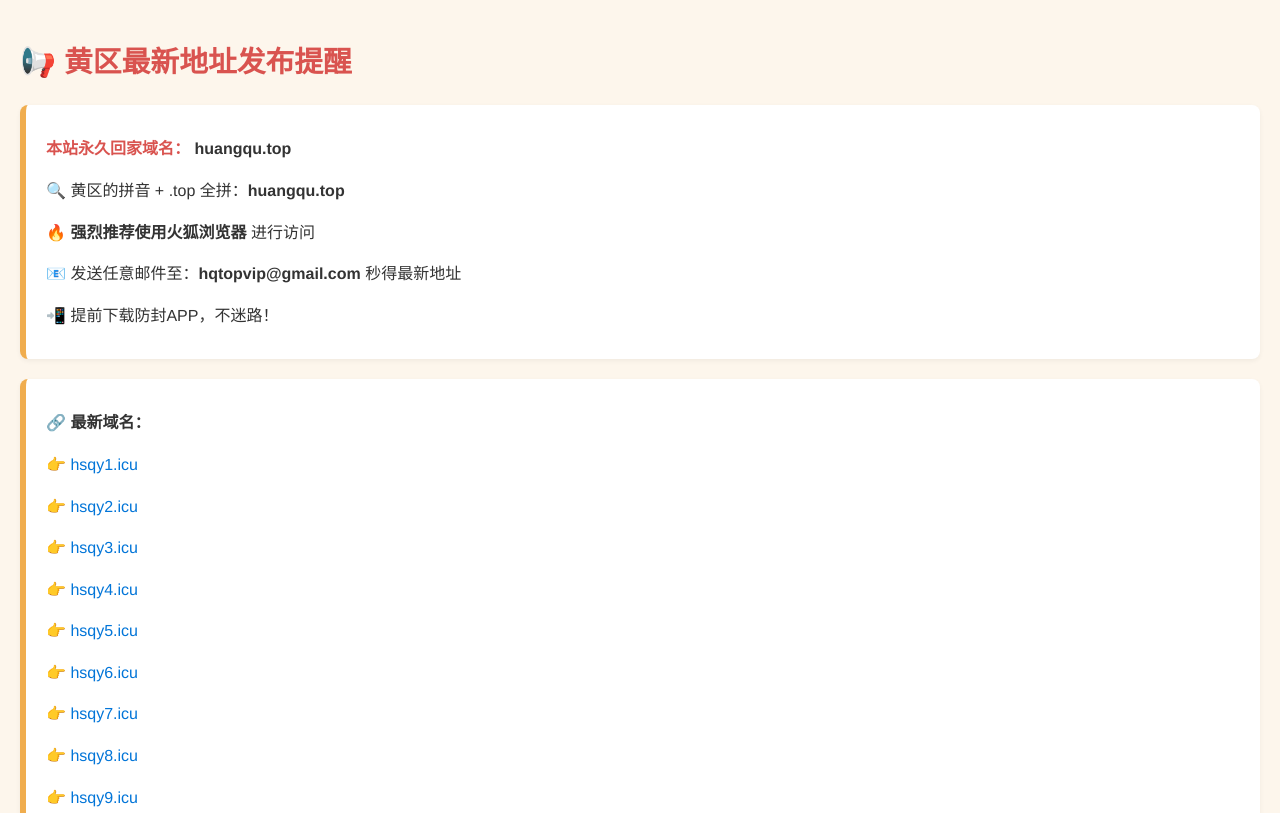
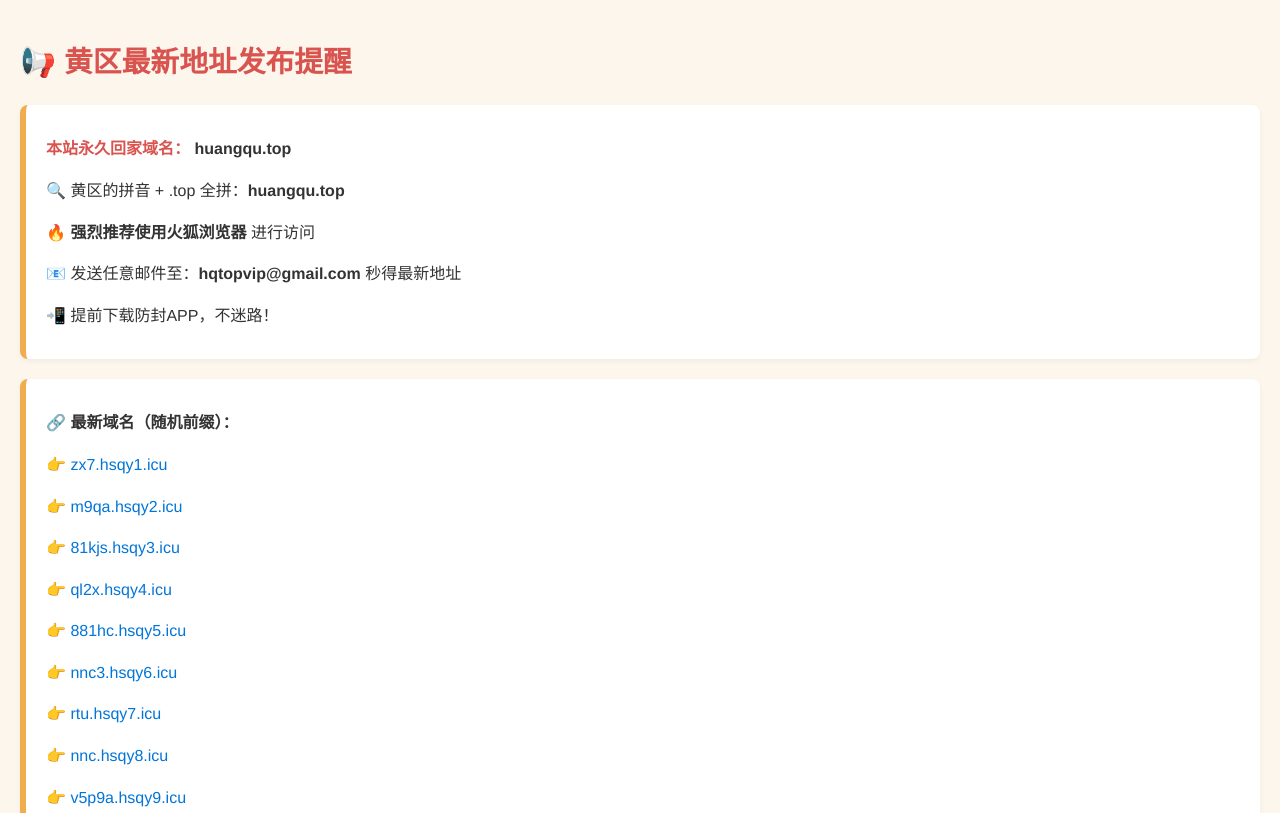
Before and after one commit to huangqutop/huangqutop, a plain HTML site: page index.html in a window 1280 px wide. Shown: the top 813 px of the page. Drawn offline with Linux system fonts and the light colour scheme.

Commit message:
Update index.html

```diff
--- a/index.html
+++ b/index.html
@@ -59,19 +59,19 @@
     <p>📲 提前下载防封APP，不迷路！</p>
   </div>
 
-  <div class="box">
-    <p><strong>🔗 最新域名：</strong></p>
-<p>👉 <a href="hsqy1.icu" target="_blank">hsqy1.icu</a></li></p>
-<p>👉 <a href="hsqy2.icu" target="_blank">hsqy2.icu</a></li></p>
-<p>👉 <a href="hsqy3.icu" target="_blank">hsqy3.icu</a></li></p>
-<p>👉 <a href="hsqy4.icu" target="_blank">hsqy4.icu</a></li></p>
-<p>👉 <a href="hsqy5.icu" target="_blank">hsqy5.icu</a></li></p>
-<p>👉 <a href="hsqy6.icu" target="_blank">hsqy6.icu</a></li></p>
-<p>👉 <a href="hsqy7.icu" target="_blank">hsqy7.icu</a></li></p>
-<p>👉 <a href="hsqy8.icu" target="_blank">hsqy8.icu</a></li></p>
-<p>👉 <a href="hsqy9.icu" target="_blank">hsqy9.icu</a></li></p>
-    <p><strong>📌 请直接在浏览器输入，不要用搜索引擎！</strong></p>
-  </div>
+<div class="box">
+  <p><strong>🔗 最新域名（随机前缀）：</strong></p>
+  <p>👉 <a href="https://zx7.hsqy1.icu" target="_blank">zx7.hsqy1.icu</a></p>
+  <p>👉 <a href="https://m9qa.hsqy2.icu" target="_blank">m9qa.hsqy2.icu</a></p>
+  <p>👉 <a href="https://81kjs.hsqy3.icu" target="_blank">81kjs.hsqy3.icu</a></p>
+  <p>👉 <a href="https://ql2x.hsqy4.icu" target="_blank">ql2x.hsqy4.icu</a></p>
+  <p>👉 <a href="https://881hc.hsqy5.icu" target="_blank">881hc.hsqy5.icu</a></p>
+  <p>👉 <a href="https://nnc3.hsqy6.icu" target="_blank">nnc3.hsqy6.icu</a></p>
+  <p>👉 <a href="https://rtu.hsqy7.icu" target="_blank">rtu.hsqy7.icu</a></p>
+  <p>👉 <a href="https://nnc.hsqy8.icu" target="_blank">nnc.hsqy8.icu</a></p>
+  <p>👉 <a href="https://v5p9a.hsqy9.icu" target="_blank">v5p9a.hsqy9.icu</a></p>
+  <p><strong>📌 请直接在浏览器输入，不要用搜索引擎！</strong></p>
+</div>
 
   <div class="box">
     <p><strong>🔒 海外永久入口：</strong></p>
```
